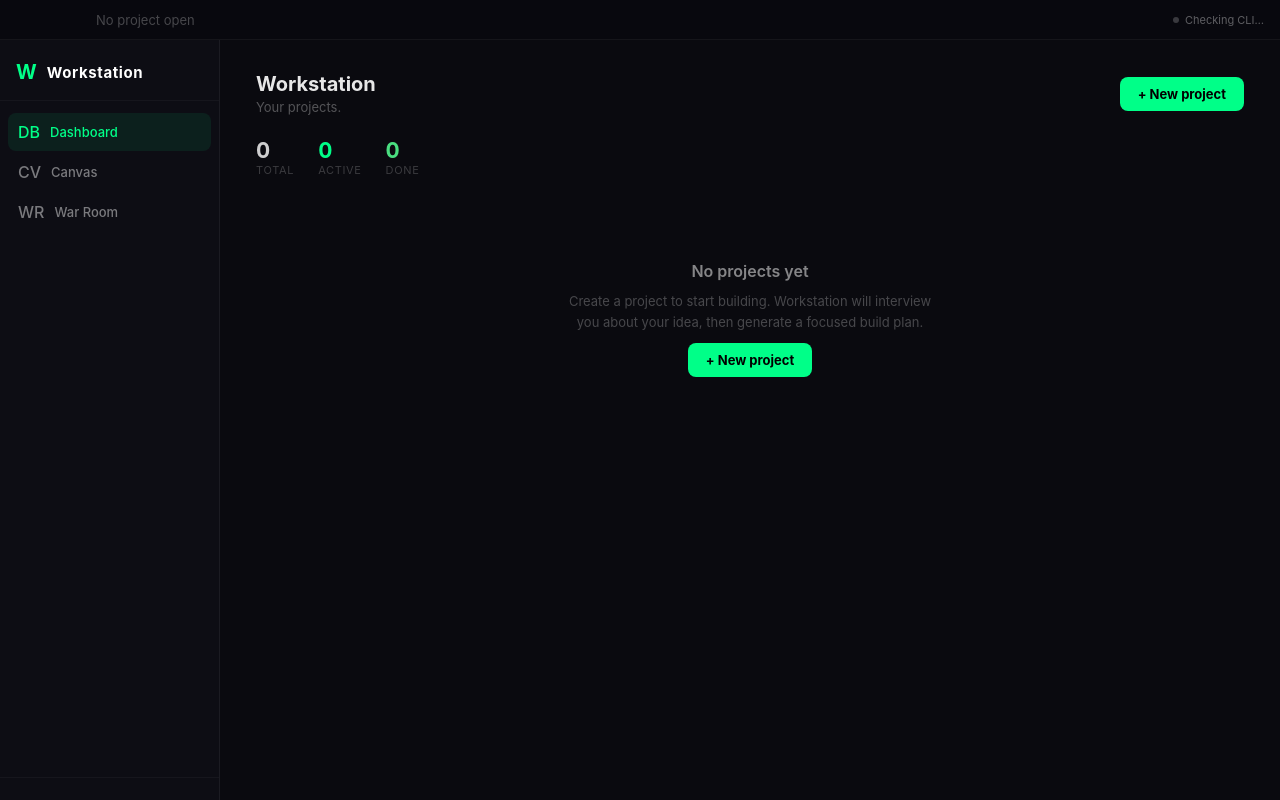
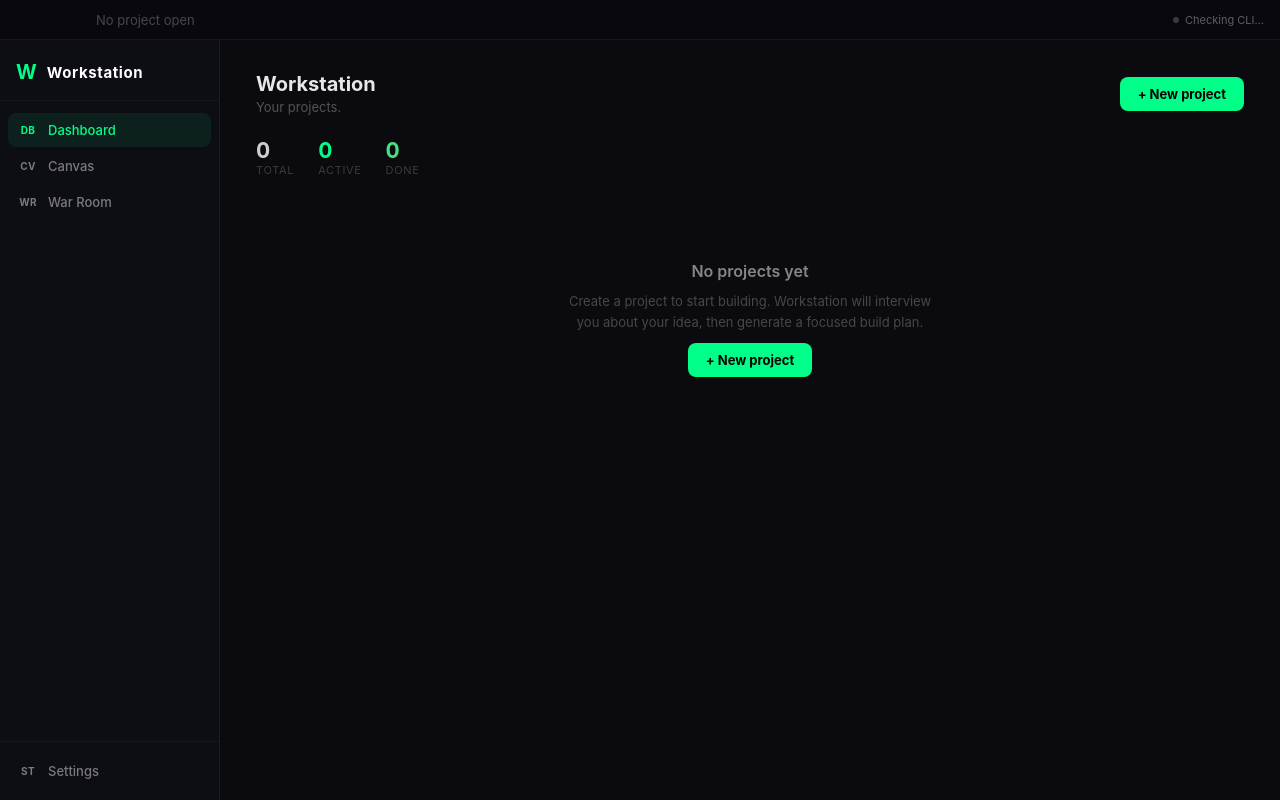
Before and after one commit to martinacho22/workstation, a React (Vite) app: page / in a window 1280 px wide. Built offline with nearby package versions, Linux system fonts and the light colour scheme.

Commit message:
fix: sidebar height 100% to fill parent container, not 100vh

```diff
--- a/src/components/layout/Sidebar.module.css
+++ b/src/components/layout/Sidebar.module.css
@@ -1,7 +1,7 @@
 .sidebar {
   width: 220px;
   min-width: 220px;
-  height: 100vh;
+  height: 100%;           /* fills the post-header flex container */
   background: #0d0d14;
   border-right: 1px solid rgba(255,255,255,0.06);
   display: flex;
@@ -74,5 +74,15 @@
   color: var(--accent);
 }
 
-.icon { font-size: 16px; flex-shrink: 0; }
+/* Icon is now a short text abbreviation — consistent cross-platform */
+.icon {
+  font-size: 10px;
+  font-weight: 700;
+  letter-spacing: 0.04em;
+  color: inherit;
+  flex-shrink: 0;
+  width: 20px;
+  text-align: center;
+}
+
 .label { font-size: 13px; }
```
